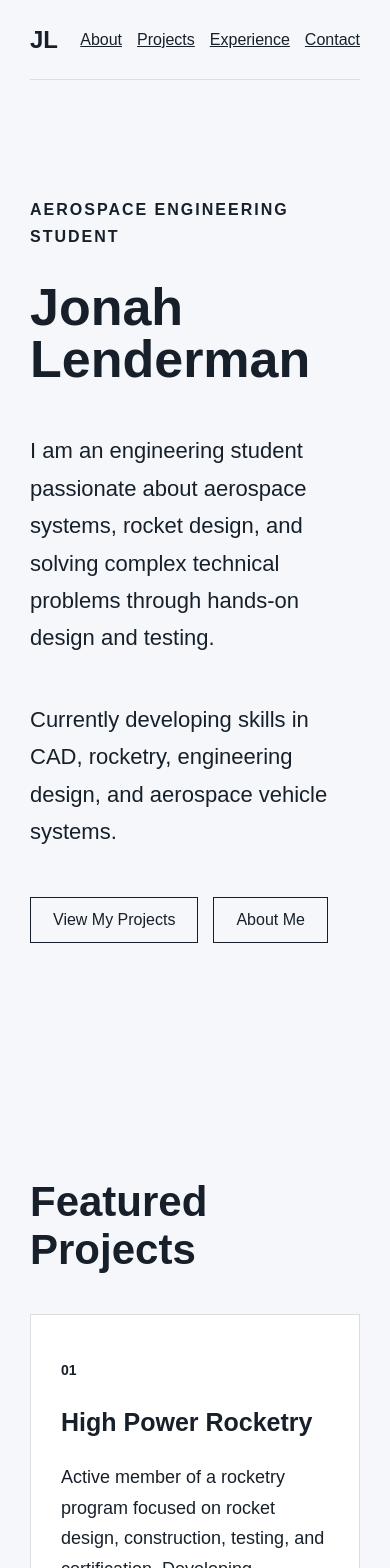
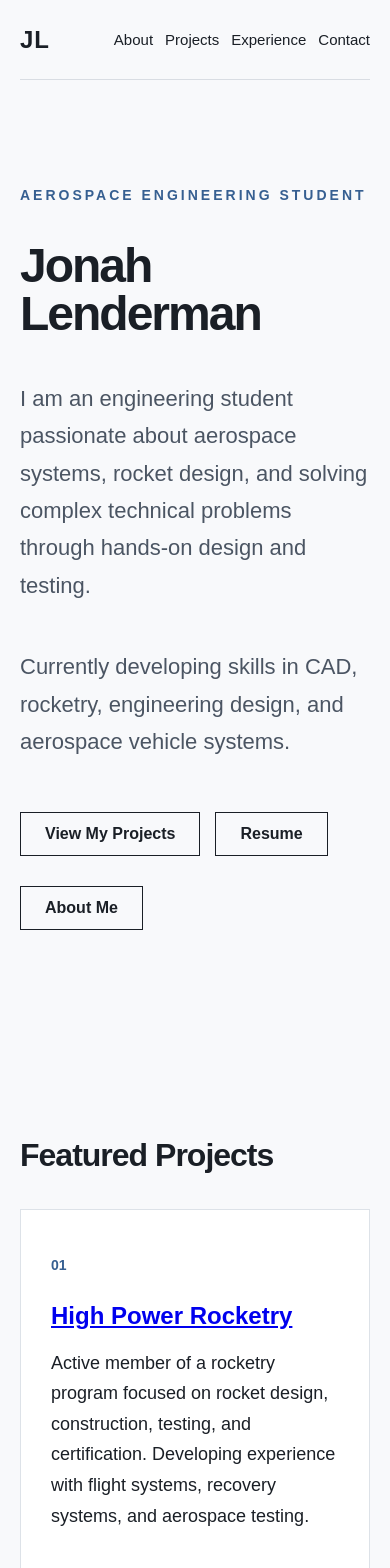
Before and after one commit to JLenderm/engineering-portfolio, a Next.js app: page / in a window 390 px wide. Shown: the top 1568 px of the page. Built offline with nearby package versions, Linux system fonts and the light colour scheme.

Commit message:
portfolio update

```diff
--- a/app/globals.css
+++ b/app/globals.css
@@ -1,4 +1,3 @@
-
 * {
   box-sizing: border-box;
 }
@@ -9,28 +8,34 @@ html {
 
 body {
   margin: 0;
+  background: #f8f9fb;
+  color: #1a1f26;
   font-family: Arial, Helvetica, sans-serif;
-  background: #f5f7fa;
-  color: #17202a;
 }
+
+/* Main container */
 
 main {
   max-width: 1100px;
-  margin: 0 auto;
-  padding: 0 30px;
+  margin: auto;
+  padding: 0 40px;
 }
+
+
+/* Navigation */
 
 .navbar {
   height: 80px;
   display: flex;
   align-items: center;
   justify-content: space-between;
-  border-bottom: 1px solid #ddd;
+  border-bottom: 1px solid #d9dde3;
 }
 
 .logo {
   font-size: 24px;
-  font-weight: bold;
+  font-weight: 700;
+  letter-spacing: 1px;
 }
 
 .nav-links {
@@ -39,103 +44,202 @@ main {
 }
 
 .nav-links a {
-  margin: 0;
-  padding: 0;
-  border: none;
-  color: #17202a;
-  font-size: 16px;
+  color: #1a1f26;
+  text-decoration: none;
+  font-size: 15px;
+  font-weight: 500;
 }
 
 .nav-links a:hover {
-  background: none;
-  color: #666;
+  color: #365f91;
 }
 
+
+/* Sections */
+
 section {
-  padding: 100px 0;
-}
-
-.hero {
-  min-height: 85vh;
-  display: flex;
-  flex-direction: column;
-  justify-content: center;
-}
-
-.eyebrow {
-  font-size: 16px;
-  font-weight: bold;
-  text-transform: uppercase;
-  letter-spacing: 2px;
+  padding: 90px 0;
 }
 
 h1 {
   font-size: 72px;
   line-height: 1;
-  margin: 15px 0 25px;
+  letter-spacing: -2px;
+  margin: 20px 0;
 }
 
 h2 {
-  font-size: 42px;
-  margin-bottom: 40px;
+  font-size: 38px;
+  margin-bottom: 35px;
+  letter-spacing: -1px;
 }
 
 h3 {
-  font-size: 25px;
+  font-size: 24px;
+  margin-bottom: 12px;
 }
 
 p {
   font-size: 18px;
   line-height: 1.7;
-  max-width: 700px;
+  max-width: 750px;
+}
+
+
+/* Hero section */
+
+.hero {
+  min-height: 85vh;
+  display: flex;
+  justify-content: center;
+  flex-direction: column;
+}
+
+.eyebrow {
+  text-transform: uppercase;
+  letter-spacing: 3px;
+  font-size: 14px;
+  font-weight: 700;
+  color: #365f91;
 }
 
 .hero-text {
   font-size: 22px;
+  color: #4b5563;
 }
+
+
+/* Buttons */
 
 .hero a {
   display: inline-block;
+  margin-top: 30px;
   margin-right: 15px;
-  margin-top: 25px;
-  padding: 13px 22px;
+  padding: 12px 24px;
+  border: 1px solid #1a1f26;
   text-decoration: none;
-  border: 1px solid #17202a;
-  color: #17202a;
+  color: #1a1f26;
+  font-weight: 600;
+  transition: 0.2s;
 }
 
 .hero a:hover {
-  background: #17202a;
+  background: #1a1f26;
   color: white;
 }
+
+
+/* Projects */
 
 .project-grid {
   display: grid;
   grid-template-columns: repeat(3, 1fr);
-  gap: 20px;
+  gap: 25px;
 }
 
 .project-card {
+  background: white;
+  border: 1px solid #dde2e8;
   padding: 30px;
-  background: white;
-  border: 1px solid #ddd;
+  transition: transform 0.2s;
+}
+
+.project-card:hover {
+  transform: translateY(-5px);
 }
 
 .project-number {
+  color: #365f91;
+  font-weight: bold;
   font-size: 14px;
-  font-weight: bold;
 }
 
+
+/* Project pages */
+
+.project-page {
+  padding-top: 80px;
+}
+
+.project-page h1 {
+  font-size: 56px;
+}
+
+.project-page img {
+  width: 100%;
+  height: auto;
+  margin: 30px 0;
+}
+
+
+/* Image gallery */
+
+.project-gallery {
+  display: grid;
+  grid-template-columns: repeat(2, 1fr);
+  gap: 25px;
+  margin-top: 40px;
+}
+
+.project-gallery img {
+  border: 1px solid #dde2e8;
+}
+
+
+/* Skills */
+
+.skills-list {
+  display: flex;
+  flex-wrap: wrap;
+  gap: 12px;
+}
+
+.skill {
+  padding: 8px 16px;
+  border: 1px solid #ccd3dc;
+  background: white;
+  font-size: 15px;
+}
+
+
+/* Footer/contact */
+
+#contact a {
+  color: #365f91;
+  text-decoration: none;
+}
+
+#contact a:hover {
+  text-decoration: underline;
+}
+
+
+/* Mobile */
+
 @media (max-width: 800px) {
+
+  main {
+    padding: 0 20px;
+  }
+
   h1 {
-    font-size: 52px;
+    font-size: 48px;
+  }
+
+  h2 {
+    font-size: 32px;
   }
 
   .project-grid {
     grid-template-columns: 1fr;
   }
 
+  .project-gallery {
+    grid-template-columns: 1fr;
+  }
+
   .nav-links {
-    gap: 15px;
+    gap: 12px;
   }
+
 }
--- a/app/page.tsx
+++ b/app/page.tsx
@@ -31,6 +31,13 @@ export default function Home() {
 
         <div>
           <a href="#projects">View My Projects</a>
+
+<a
+  href="/Jonah_Lenderman_Resume.pdf"
+  target="_blank"
+>
+  Resume
+</a>
           <a href="#about">About Me</a>
         </div>
       </section>
@@ -39,7 +46,11 @@ export default function Home() {
         <h2>Featured Projects</h2>
 <div className="project-card">
   <p className="project-number">01</p>
-  <h3>High Power Rocketry</h3>
+  <h3>
+  <a href="/projects/rocketry">
+    High Power Rocketry
+  </a>
+</h3>
   <p>
     Active member of a rocketry program focused on rocket design,
     construction, testing, and certification. Developing experience
@@ -104,13 +115,20 @@ export default function Home() {
 </section>
 
       <section id="contact">
-        <h2>Contact</h2>
+  <h2>Contact</h2>
 
-        <p>
-          Interested in connecting? You can find me through my professional
-          profiles or contact me directly.
-        </p>
-      </section>
+  <p>
+    Interested in connecting? Feel free to reach out.
+  </p>
+
+  <a href="https://github.com/JLenderm">
+    GitHub
+  </a>
+
+  <a href="https://www.linkedin.com/in/jonah-lenderman-59589540b/">
+    LinkedIn
+  </a>
+</section>
     </main>
   );
 }
```
Also changed, not shown: app/projects/rocketry/page.tsx (added, +35 -0 lines), 1 other file (tests, documents, lock files or other folders).
